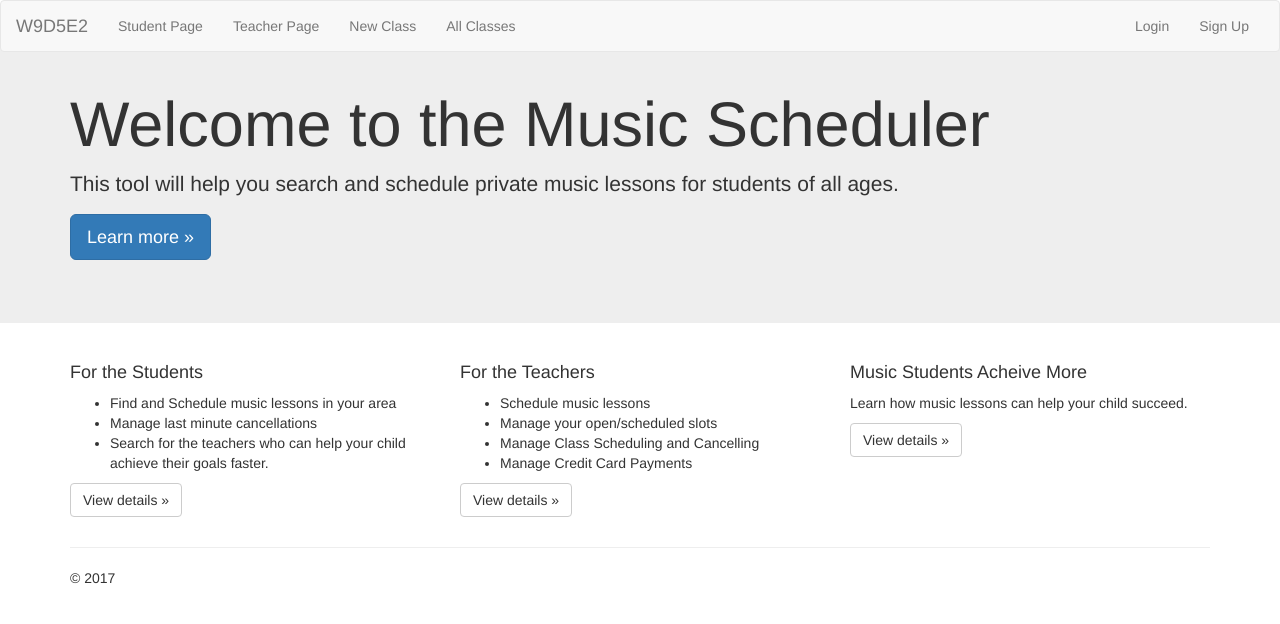
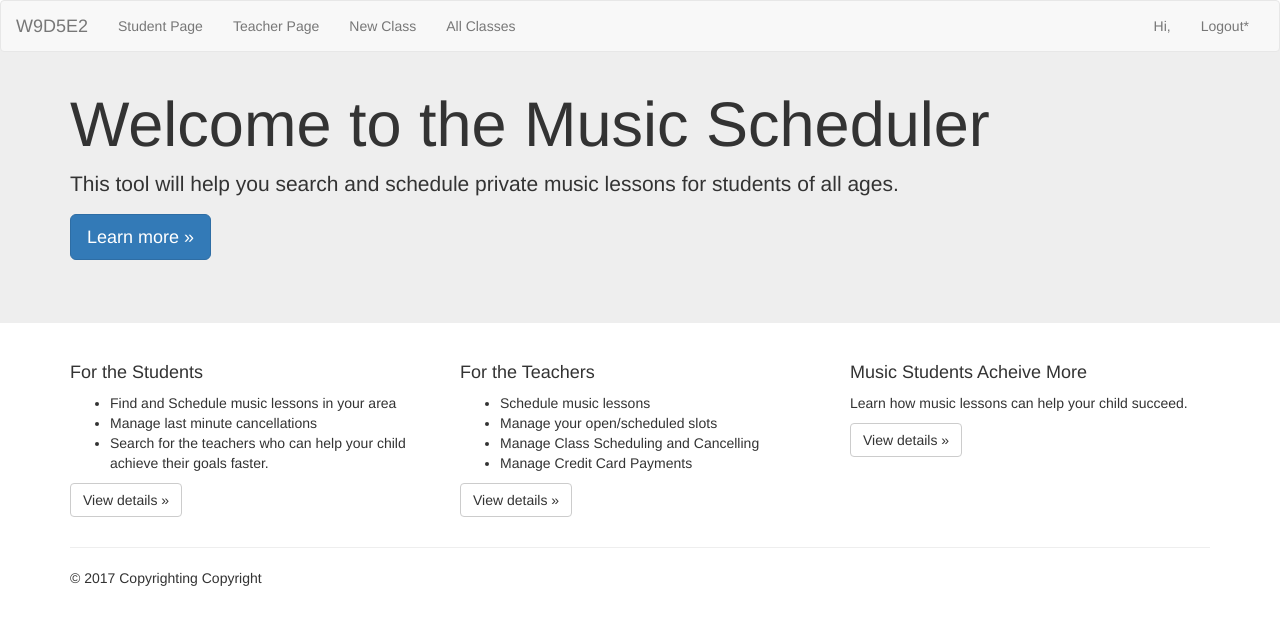
Before and after one commit to rifenburgh/W9D5E2_Scheduler, an Angular app in the folder APP/: page / in a window 1280 px wide. Shown: the top 624 px of the page. Built offline with nearby package versions, Linux system fonts and the light colour scheme; no server answers.

Commit message:
Style sheets

```diff
--- a/APP/src/app/app.component.html
+++ b/APP/src/app/app.component.html
@@ -28,11 +28,15 @@
         </div>
         <button type="submit" class="btn btn-default">Submit</button>
       </form> -->
-      <ul class="nav navbar-nav navbar-right">
+      <ul *ngIf="!person" class="nav navbar-nav navbar-right">
         <li><a routerLink="/login">Login</a></li>
         <li><a routerLink="/signup">Sign Up</a></li>
 
-        <li *ngIf="">Hi, {{ req.user._id }}</li>
+        <li>Hi, {{ person.name }}</li>
+      </ul>
+      <ul *ngIf="person" class="nav navbar-nav navbar-right">
+        <li><a routerLink="/">Hi, {{person.name}}</a> </li>
+        <li><a routerLink="/login">Logout*</a></li>
 
       </ul>
     </div><!-- /.navbar-collapse -->
--- a/APP/src/app/app.component.ts
+++ b/APP/src/app/app.component.ts
@@ -1,11 +1,23 @@
 import { Component } from '@angular/core';
+import { SessionService } from './services/session.service';
 
 @Component({
   selector: 'app-root',
   templateUrl: './app.component.html',
   styleUrls: ['./app.component.css']
 })
+
 export class AppComponent {
   title = 'W9D5E2';
+  person: Object = {};
 
+  constructor(
+    private mySession: SessionService
+  ) {}
+  ngOnInit() {
+    this.mySession.isLoggedIn()
+      .subscribe((user) => {
+        this.person = user.json();
+      })
+  }
 }
--- a/APP/src/app/landing/landing.component.html
+++ b/APP/src/app/landing/landing.component.html
@@ -84,6 +84,6 @@
   <hr>
 
   <footer>
-    <p>&copy; 2017</p>
+    <p>&copy; 2017 Copyrighting Copyright</p>
   </footer>
 </div> <!-- /container -->
--- a/APP/src/app/teacher-detail/teacher-detail.component.html
+++ b/APP/src/app/teacher-detail/teacher-detail.component.html
@@ -28,7 +28,7 @@
           <td>{{ item.duration }}</td>
           <td>{{ item }}</td>
           <td>{{ item.slotAvailable }}</td>
-          <td><button routerLink="localhost:3000/scheduledelete/{{ item.id }}" class="">🚮</button></td>
+          <td><button class="">❌</button></td>
 
         </tr>
       </table>
@@ -59,7 +59,7 @@
           <td>${{ item.rate }}</td>
           <td>{{ item.duration }}</td>
           <td>{{ item.slotAvailable }}</td>
-          <td><button routerLink="localhost:3000/scheduledelete/{{ item.id }}" class="">🚮</button></td>
+          <td><button class="">❌</button></td>
 
         </tr>
       </table>
```
